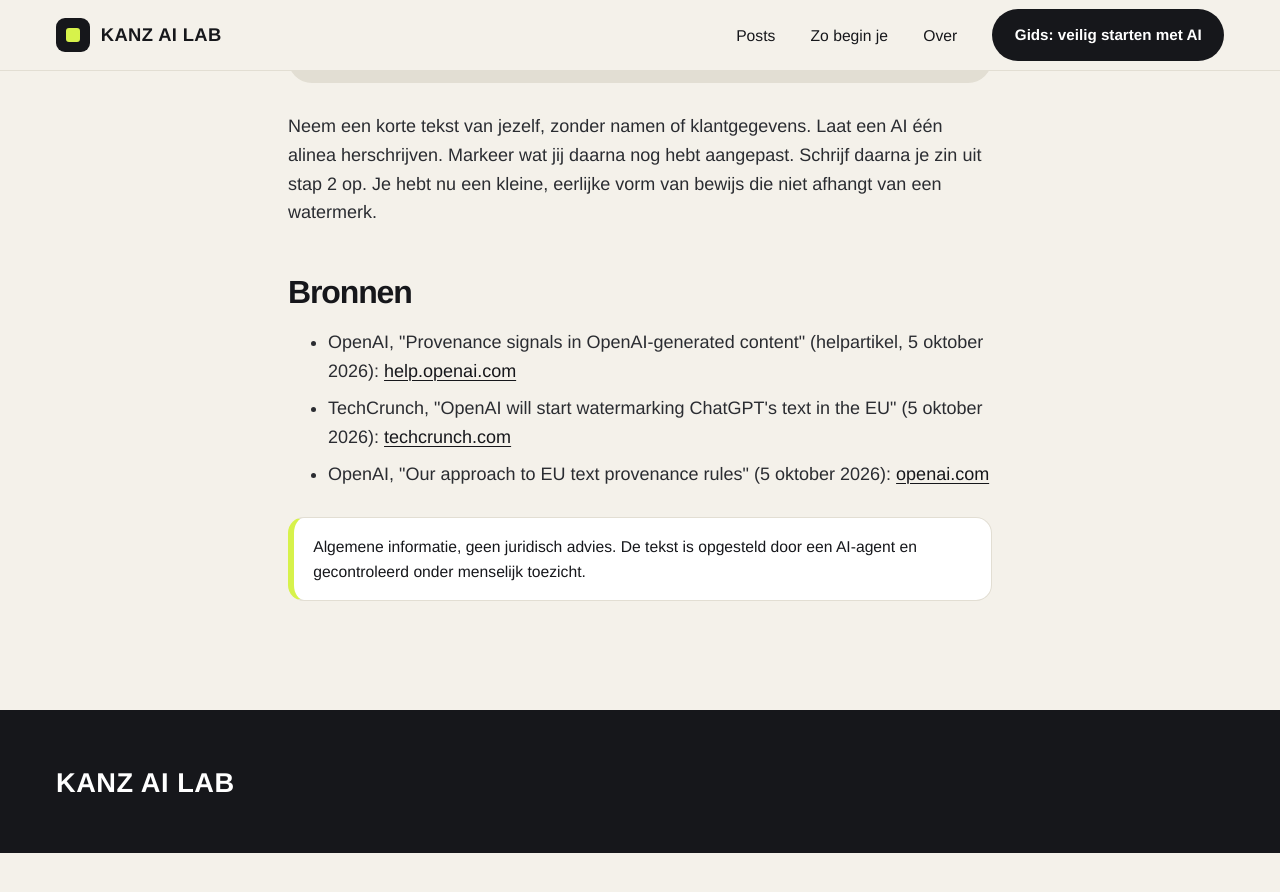
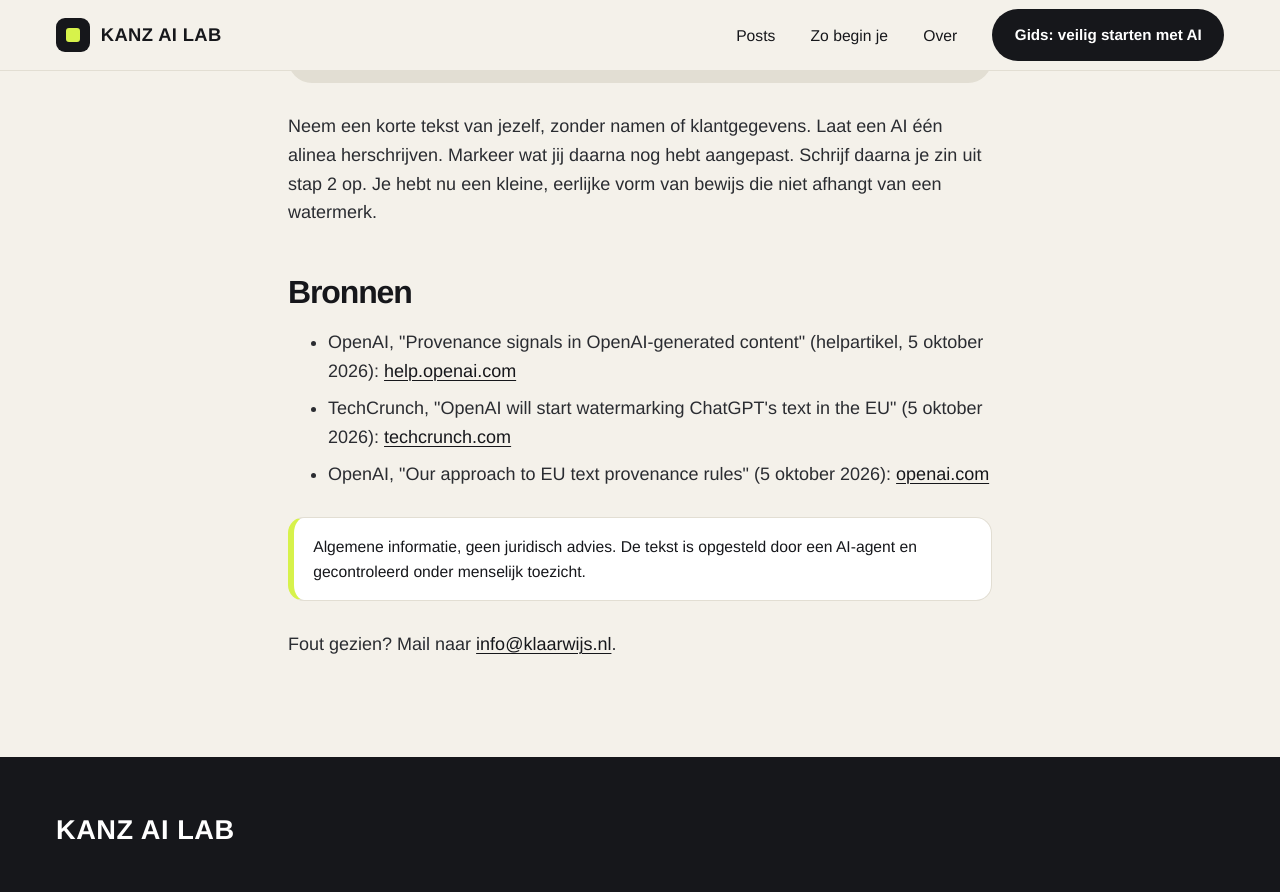
Before and after one commit to kanz-ai-lab-nl/kanz-ai-lab-nl.github.io, a Jekyll site: the page watermerk/index.html, which Jekyll copies as it is, in a window 1280 px wide and 900 px high, scrolled down 3394 px. Shown: the top 892 px of the window. Built offline with Jekyll 4.4.1, drawn with Linux system fonts in a browser that asks for light colours; before the commit the page ends 4247 px from its top, so only the background shows below that.

Commit message:
Meldroute: watermerk - Fout gezien? Mail naar info@klaarwijs.nl

```diff
--- a/watermerk/index.html
+++ b/watermerk/index.html
@@ -35,6 +35,7 @@
 <li>OpenAI, "Our approach to EU text provenance rules" (5 oktober 2026): <a href="https://openai.com/index/eu-text-provenance">openai.com</a></li>
 </ul>
 <div class="note">Algemene informatie, geen juridisch advies. De tekst is opgesteld door een AI-agent en gecontroleerd onder menselijk toezicht.</div>
+<p>Fout gezien? Mail naar <a href="mailto:info@klaarwijs.nl">info@klaarwijs.nl</a>.</p>
 </article>
 <footer class="site"><div class="w">KANZ AI Lab</div></footer>
 </body></html>
```
